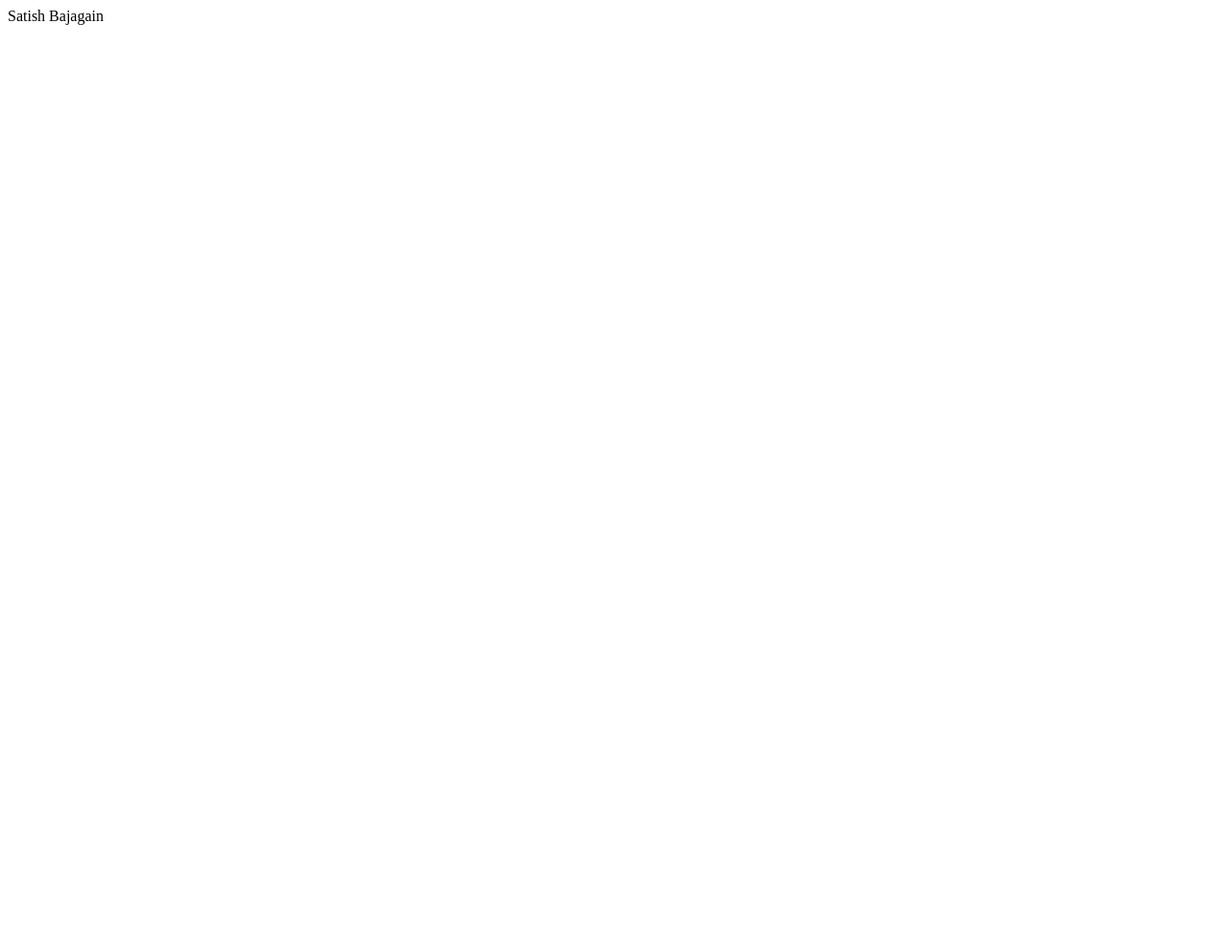
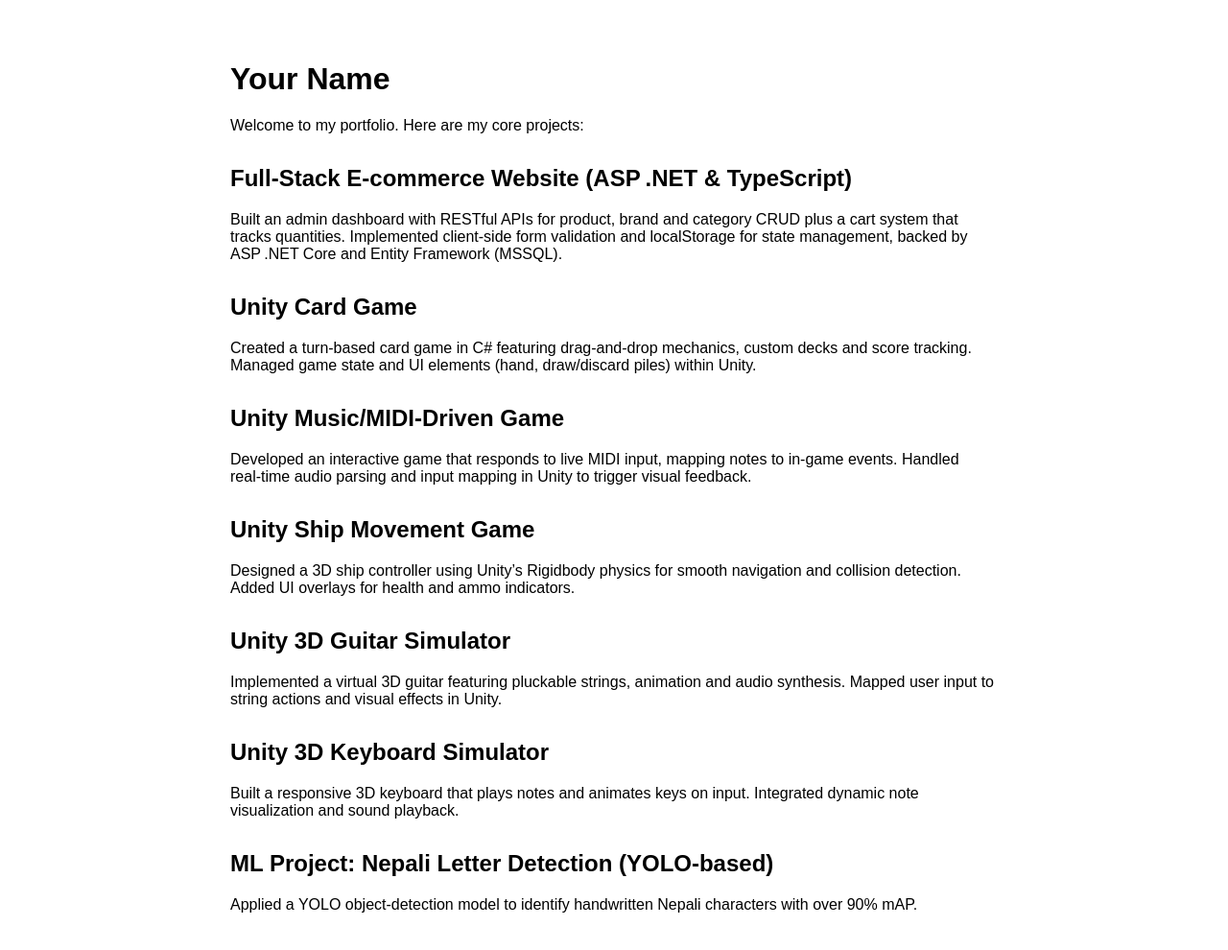
Before and after one commit to BajagainSatish/bajagainsatish.github.io, a plain HTML site: page index.html in a window 1280 px wide. Shown: the whole page at 96% size. Before the commit the page ends 800 px from the top, so only its background shows below. Drawn offline with Linux system fonts and the light colour scheme.

Commit message:
Initial portfolio site.

```diff
--- a/index.html
+++ b/index.html
@@ -1,11 +1,62 @@
 <!DOCTYPE html>
 <html lang="en">
-  <head>
-    <meta charset="UTF-8" />
-    <meta name="viewport" content="width=device-width, initial-scale=1.0" />
-    <title>My Website</title>
-  </head>
-  <body>
-    Satish Bajagain
-  </body>
+<head>
+  <meta charset="UTF-8">
+  <meta name="viewport" content="width=device-width,initial-scale=1.0">
+  <title>Satish Bajagain – Portfolio</title>
+  <style>
+    body { font-family: sans-serif; padding: 2rem; max-width: 800px; margin: auto; }
+    h1, h2 { margin-top: 2rem; }
+    .project { margin-bottom: 1.5rem; }
+  </style>
+</head>
+<body>
+  <h1>Your Name</h1>
+  <p>Welcome to my portfolio. Here are my core projects:</p>
+
+  <div class="project">
+    <h2>Full‑Stack E‑commerce Website (ASP .NET & TypeScript)</h2>
+    <p>Built an admin dashboard with RESTful APIs for product, brand and category CRUD plus a cart system that tracks quantities. Implemented client‑side form validation and localStorage for state management, backed by ASP .NET Core and Entity Framework (MSSQL).</p>
+  </div>
+
+  <div class = "project">
+    <h2>Unity Card Game</h2>
+    <p>Created a turn‑based card game in C# featuring drag‑and‑drop mechanics, custom decks and score tracking. Managed game state and UI elements (hand, draw/discard piles) within Unity.    </p>
+  </div>
+
+  <div class = "project">
+    <h2>Unity Music/MIDI‑Driven Game
+    </h2>
+    <p>Developed an interactive game that responds to live MIDI input, mapping notes to in‑game events. Handled real‑time audio parsing and input mapping in Unity to trigger visual feedback.
+    </p>
+  </div>
+
+  <div class = "project">
+    <h2>Unity Ship Movement Game
+    </h2>
+    <p>Designed a 3D ship controller using Unity’s Rigidbody physics for smooth navigation and collision detection. Added UI overlays for health and ammo indicators.
+    </p>
+  </div>
+
+  <div class = "project">
+    <h2>Unity 3D Guitar Simulator
+    </h2>
+    <p>Implemented a virtual 3D guitar featuring pluckable strings, animation and audio synthesis. Mapped user input to string actions and visual effects in Unity.
+    </p>
+  </div>
+
+  <div class = "project">
+    <h2>Unity 3D Keyboard Simulator
+    </h2>
+    <p>Built a responsive 3D keyboard that plays notes and animates keys on input. Integrated dynamic note visualization and sound playback.
+    </p>
+  </div>
+
+  <div class = "project">
+    <h2>ML Project: Nepali Letter Detection (YOLO‑based)
+    </h2>
+    <p>Applied a YOLO object‑detection model to identify handwritten Nepali characters with over 90% mAP.
+    </p>
+  </div>
+</body>
 </html>
```
